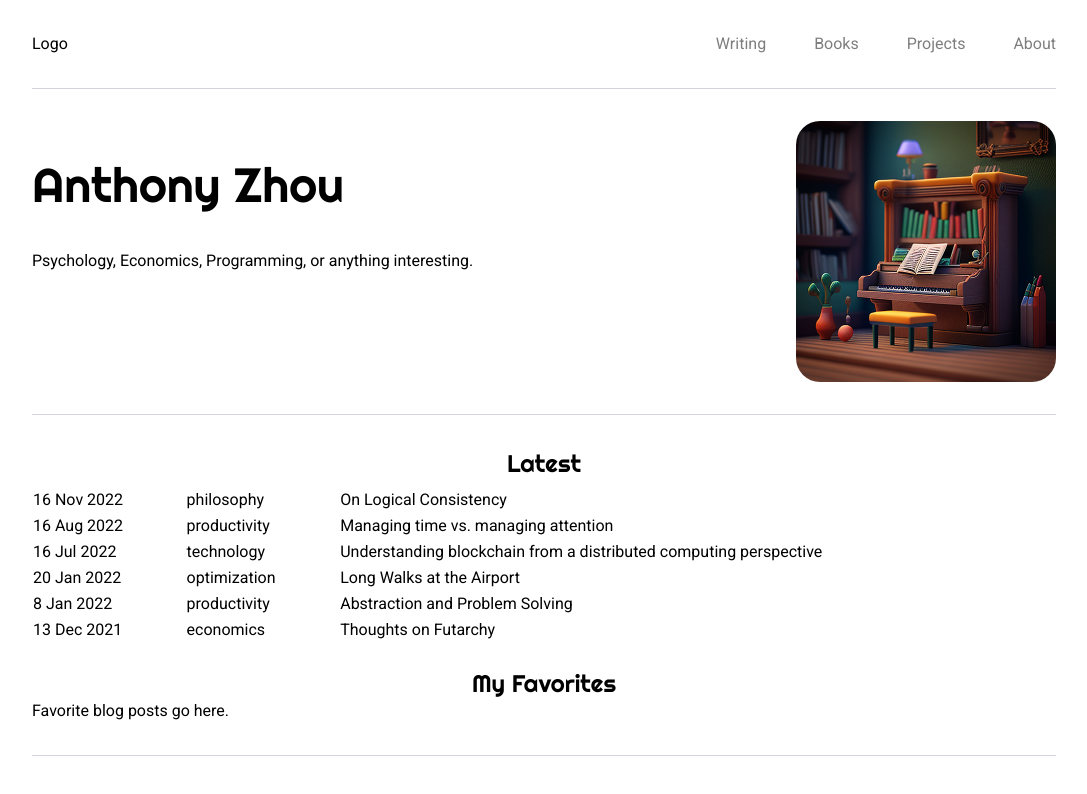
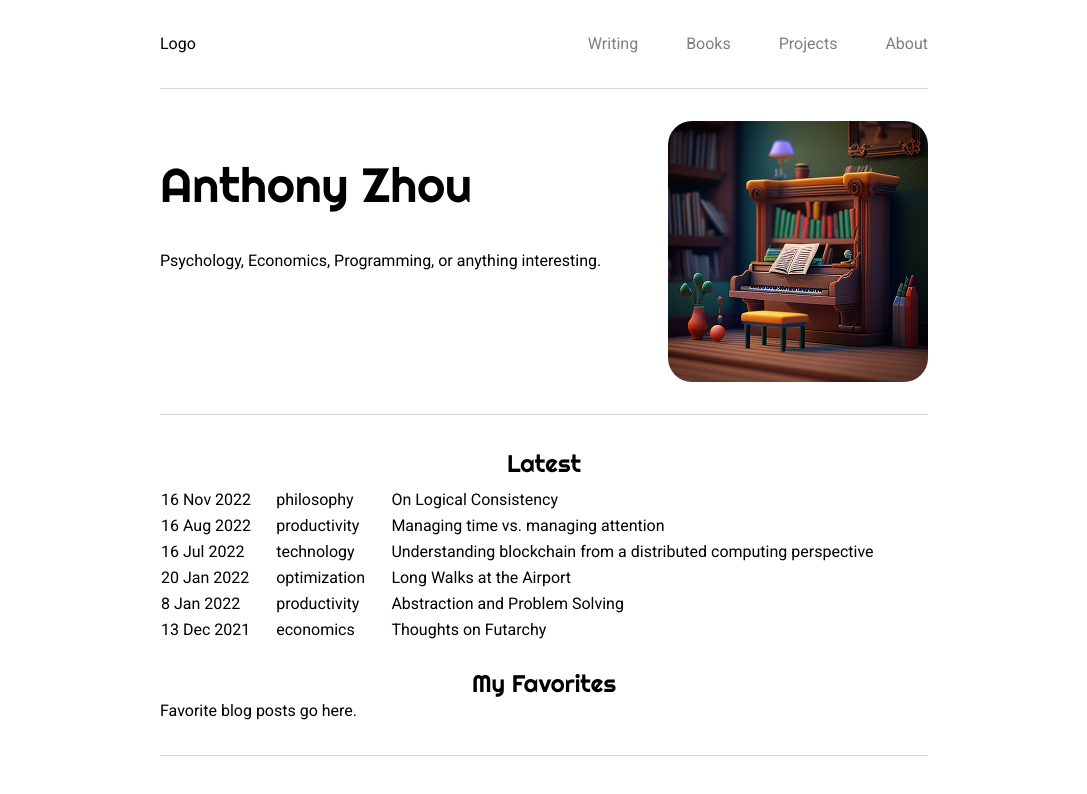
Before and after one commit to anthony-zhou/anthonyzhou.me, a Next.js app: page / in a window 1280 px wide. Shown: the top 794 px of the page, without its empty margins (96-1183 px from the left). Built offline with nearby package versions, Linux system fonts and the light colour scheme.

Commit message:
Update page layout

```diff
--- a/src/components/Layout/Layout.tsx
+++ b/src/components/Layout/Layout.tsx
@@ -3,7 +3,7 @@ import Header from '../Header';
 
 export default function Layout({ children }: { children: React.ReactNode }) {
   return (
-    <div className="container mx-auto md:px-32 px-5">
+    <div className="container mx-auto md:px-64 px-5">
       <Header />
       <div>
         {children}
--- a/src/pages/posts/[id].tsx
+++ b/src/pages/posts/[id].tsx
@@ -7,6 +7,7 @@ type PostProps = {
   postData: {
     title: string;
     date: string;
+    description: string;
     contentHtml: string;
   }
 };
@@ -18,7 +19,13 @@ export default function Post({ postData }: PostProps) {
         <title>{postData.title}</title>
       </Head>
       <article>
-        <h1 className="text-3xl">{postData.title}</h1>
+        <h1 className="text-3xl font-bold mb-4">{postData.title}</h1>
+        <div className="text-2xl">{postData.description}</div>
+        <div className="text-sm mb-4">
+          Anthony Zhou |
+          {' '}
+          {postData.date}
+        </div>
 
         <article className="prose" dangerouslySetInnerHTML={{ __html: postData.contentHtml }} />
       </article>
```
